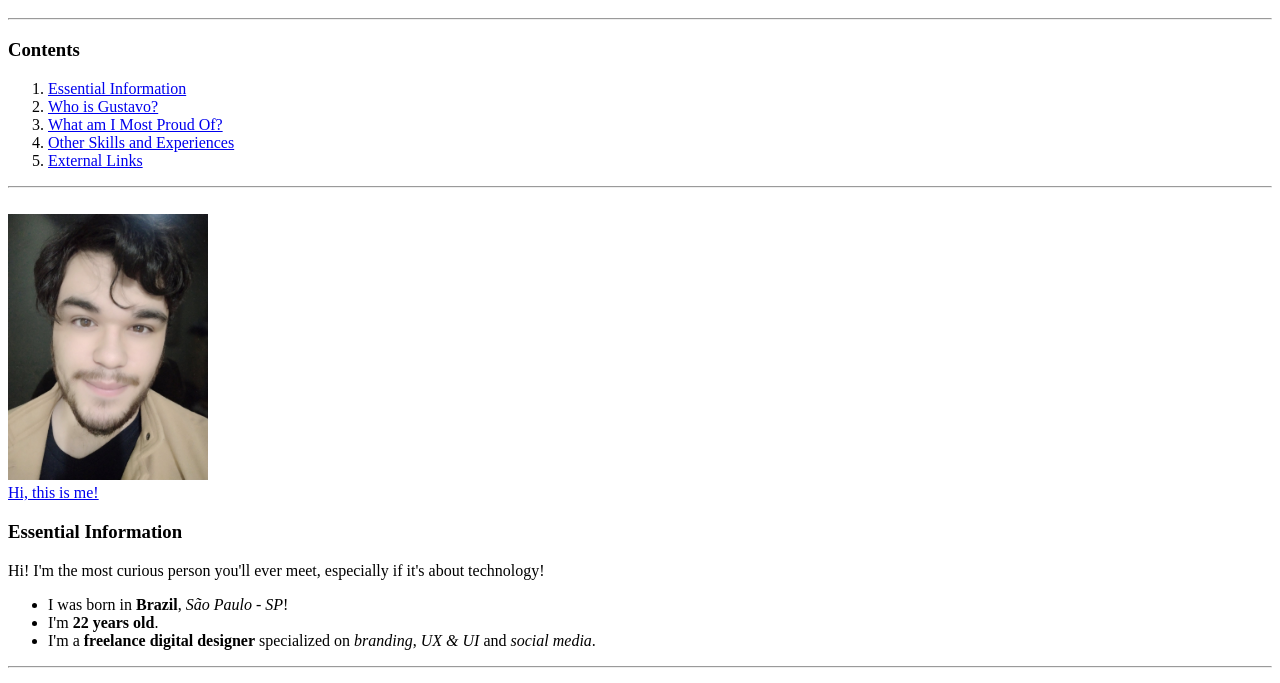
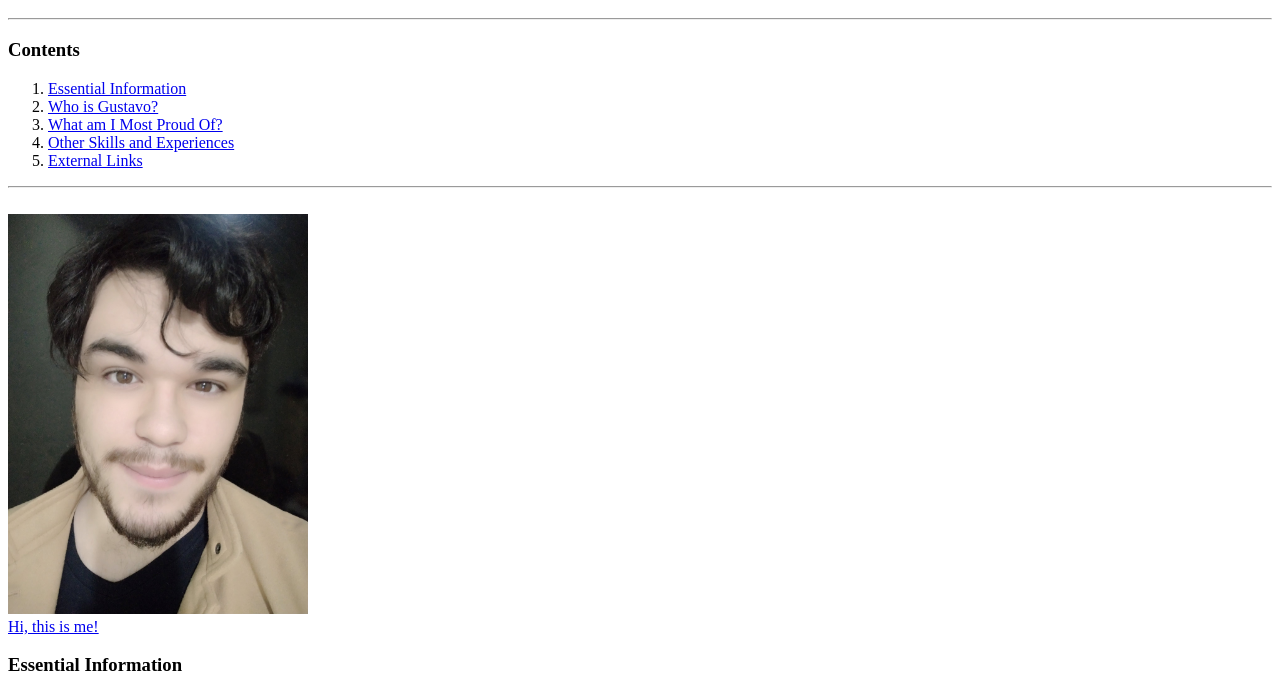
Before and after one commit to ziraelGustavo/resume, a plain HTML site: page index.html in a window 1280 px wide. Shown: the part 101-784 px from the top of the page. Drawn offline with Linux system fonts and the light colour scheme.

Commit message:
alterada o tamanho da imagem

```diff
--- a/index.html
+++ b/index.html
@@ -21,7 +21,7 @@
         </ol>
     </p>
     <hr><br>
-    <img src="./Images/Foto Gustavo.jpg" width="200" alt="Foto do Gustavo"><br>
+    <img src="./Images/Foto Gustavo.jpg" width="300" alt="Foto do Gustavo"><br>
     <a href="/Images/Foto Gustavo.jpg" target="_blank" rel="noopener noreferrer">Hi, this is me!</a>
     <h3 id="EI">Essential Information</h3>
     <p>Hi! I'm the most curious person you'll ever meet, especially if it's about technology!
```
